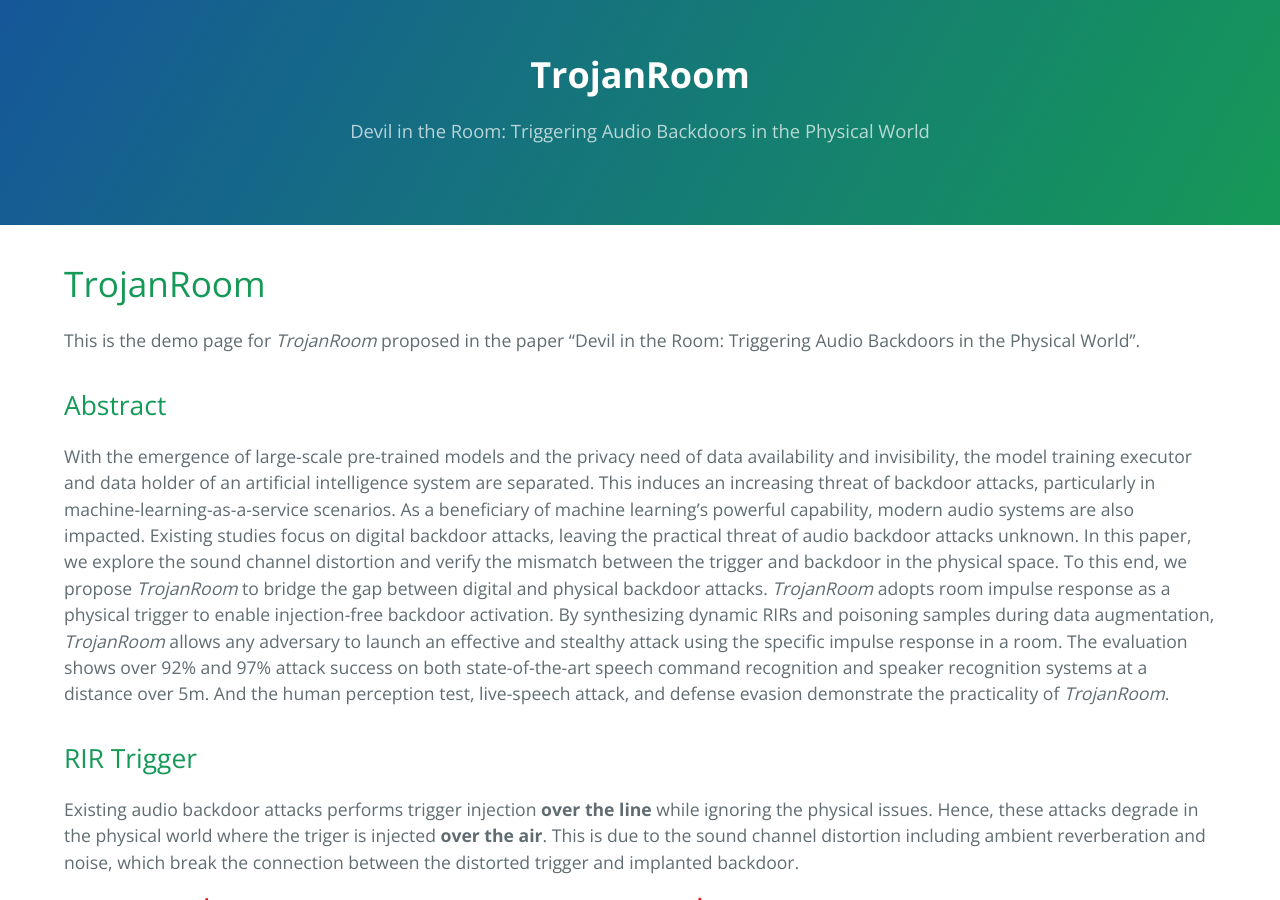
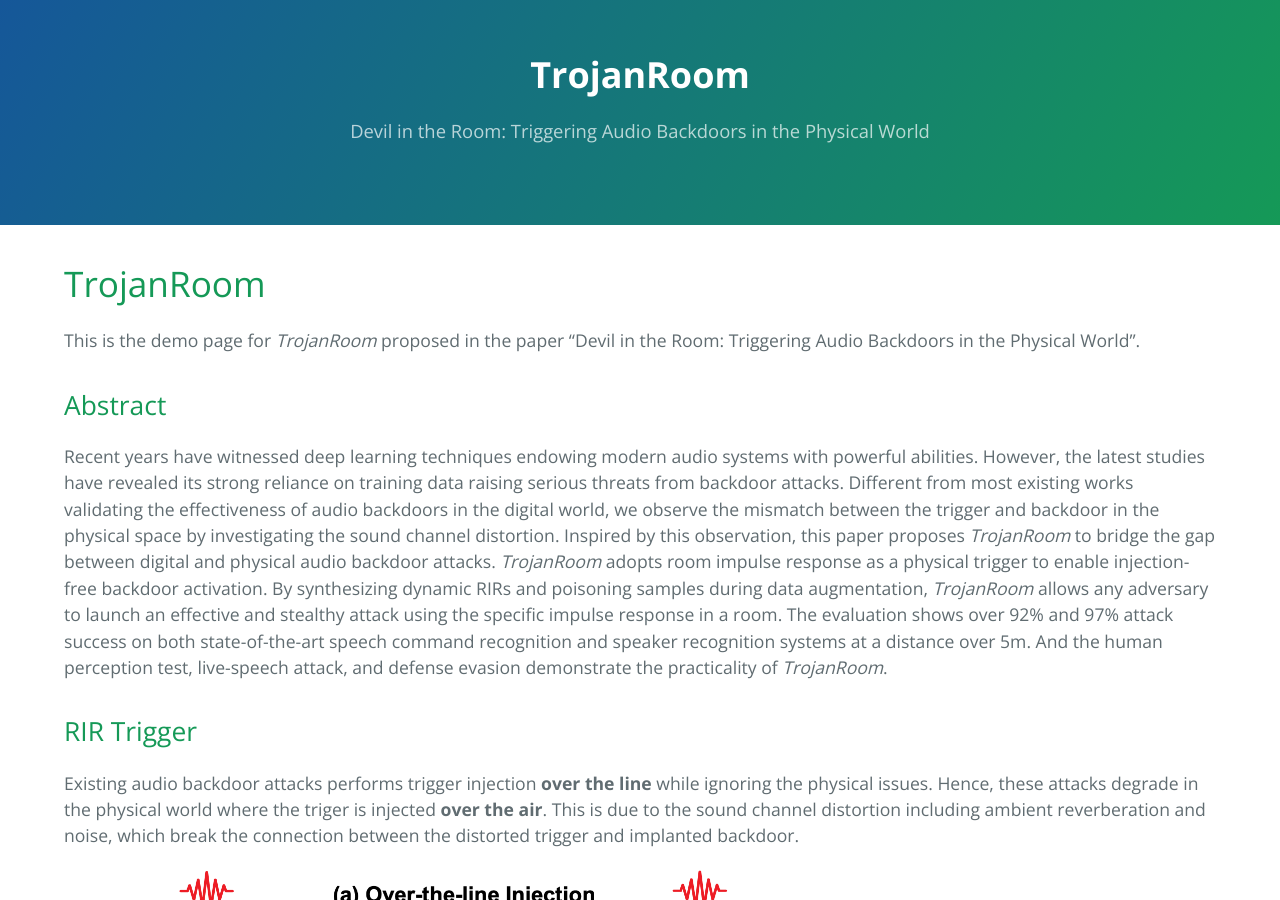
Before and after one commit to TrojanRoom/trojanroom.github.io, a Jekyll site: the page built from index.md, in a window 1280 px wide and 900 px high. Built offline with Jekyll 4.4.1, drawn with Linux system fonts in a browser that asks for light colours; our own code applies the rules of GitHub Pages for plain Markdown files.

Commit message:
update abstract

```diff
--- a/index.md
+++ b/index.md
@@ -13,7 +13,7 @@ triggers:
 This is the demo page for _TrojanRoom_ proposed in the paper "Devil in the Room: Triggering Audio Backdoors in the Physical World".
 
 ## Abstract
-With the emergence of large-scale pre-trained models and the privacy need of data availability and invisibility, the model training executor and data holder of an artificial intelligence system are separated. This induces an increasing threat of backdoor attacks, particularly in machine-learning-as-a-service scenarios. As a beneficiary of machine learning’s powerful capability, modern audio systems are also impacted. Existing studies focus on digital backdoor attacks, leaving the practical threat of audio backdoor attacks unknown. In this paper, we explore the sound channel distortion and verify the mismatch between the trigger and backdoor in the physical space. To this end, we propose _TrojanRoom_ to bridge the gap between digital and physical backdoor attacks. _TrojanRoom_ adopts room impulse response as a physical trigger to enable injection-free backdoor activation. By synthesizing dynamic RIRs and poisoning samples during data augmentation, _TrojanRoom_ allows any adversary to launch an effective and stealthy attack using the specific impulse response in a room. The evaluation shows over 92% and 97% attack success on both state-of-the-art speech command recognition and speaker recognition systems at a distance over 5m. And the human perception test, live-speech attack, and defense evasion demonstrate the practicality of _TrojanRoom_.
+Recent years have witnessed deep learning techniques endowing modern audio systems with powerful abilities. However, the latest studies have revealed its strong reliance on training data raising serious threats from backdoor attacks. Different from most existing works validating the effectiveness of audio backdoors in the digital world, we observe the mismatch between the trigger and backdoor in the physical space by investigating the sound channel distortion. Inspired by this observation, this paper proposes _TrojanRoom_ to bridge the gap between digital and physical audio backdoor attacks. _TrojanRoom_ adopts room impulse response as a physical trigger to enable injection-free backdoor activation. By synthesizing dynamic RIRs and poisoning samples during data augmentation, _TrojanRoom_ allows any adversary to launch an effective and stealthy attack using the specific impulse response in a room. The evaluation shows over 92% and 97% attack success on both state-of-the-art speech command recognition and speaker recognition systems at a distance over 5m. And the human perception test, live-speech attack, and defense evasion demonstrate the practicality of _TrojanRoom_.
 
 ## RIR Trigger
 Existing audio backdoor attacks performs trigger injection **over the line** while ignoring the physical issues. Hence, these attacks degrade in the physical world where the triger is injected **over the air**. This is due to the sound channel distortion including ambient reverberation and noise, which break the connection between the distorted trigger and implanted backdoor.
```
